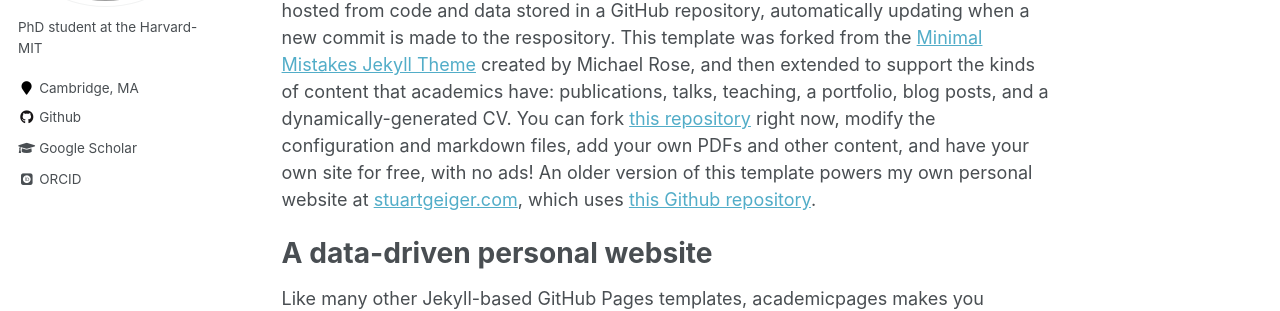
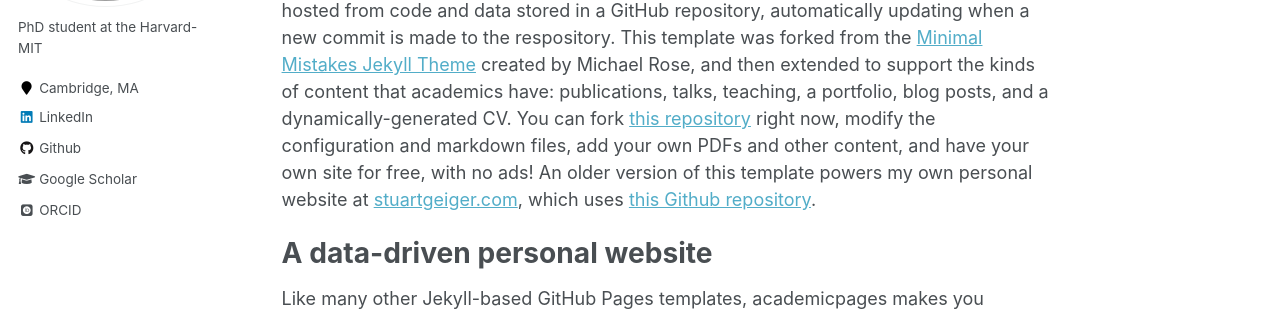
Before and after one commit to ajv012/ajv012.github.io, a Jekyll site: the page built from _pages/about.md, in a window 1280 px wide. Shown: the part 245-556 px from the top of the page. Built offline with Jekyll 4.4.1, drawn with Linux system fonts in a browser that asks for light colours; some web fonts are replaced.

Commit message:
added linkedin

```diff
--- a/_config.yml
+++ b/_config.yml
@@ -102,7 +102,7 @@
   instagram        :
   impactstory      : #"https://profiles.impactstory.org/u/xxxx-xxxx-xxxx-xxxx"
   lastfm           :
-  linkedin         :
+  linkedin         : "www.linkedin.com/in/anuragvaidya1998"
   orcid            : "https://orcid.org/0000-0001-6378-6010"
   pinterest        :
   soundcloud       :
```
Also changed, not shown: images/headshot.jpeg (deleted).
